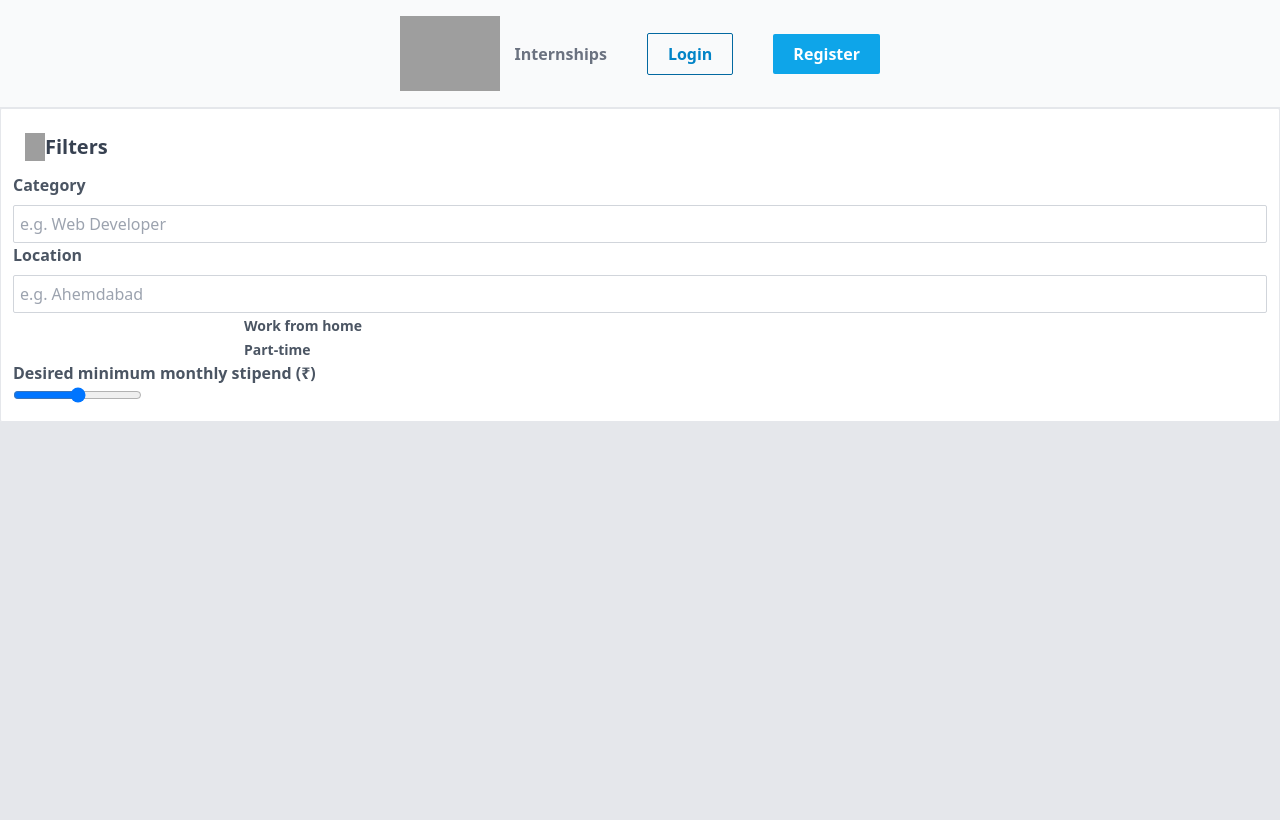
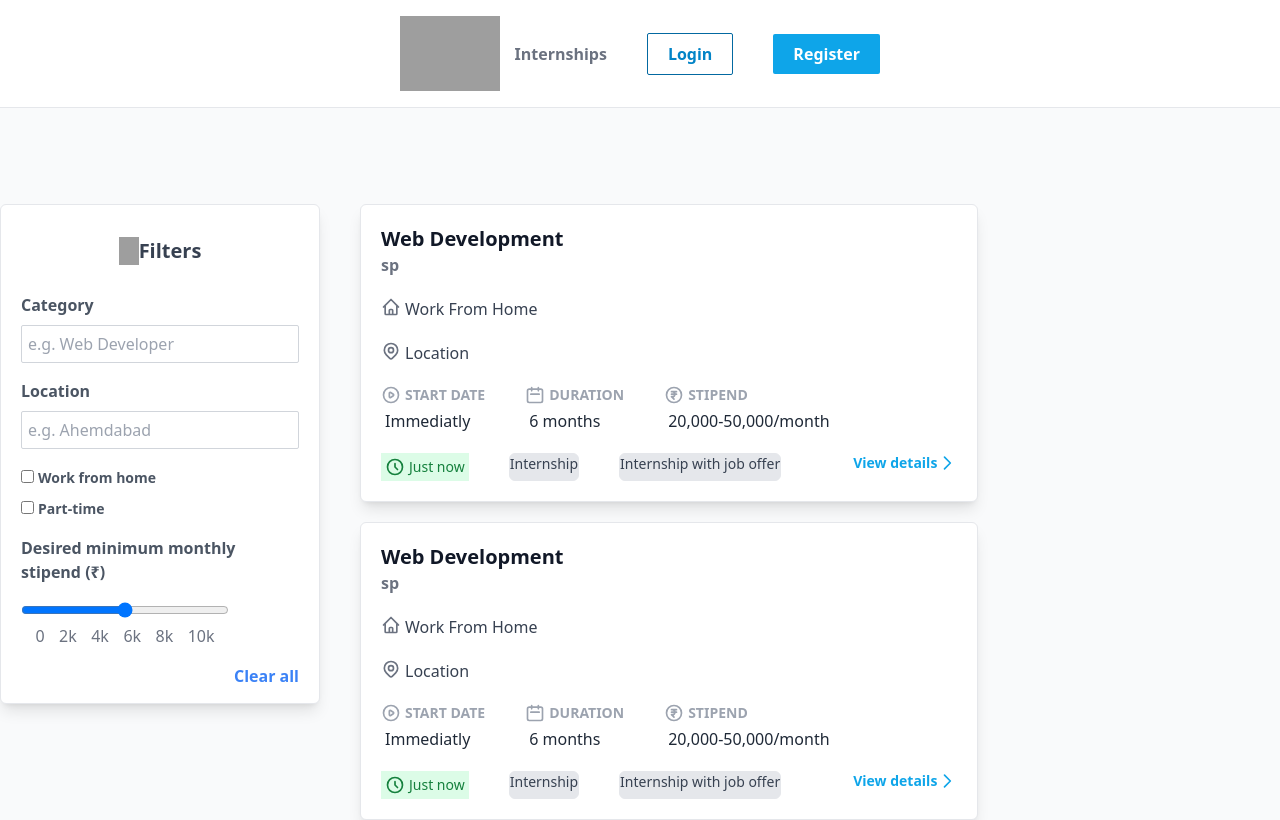
Before and after one commit to vidhi000/I-Shala, a Next.js app: page /internships in a window 1280 px wide. Shown: the top 820 px of the page. Built offline with nearby package versions, Linux system fonts and the light colour scheme; grey boxes are pictures that could not be loaded.

Commit message:
initial commit

```diff
--- /dev/null
+++ b/components/Internship.js
@@ -0,0 +1,68 @@
+import { CalendarIcon, ChevronRightIcon, ClockIcon, CurrencyRupeeIcon, HomeIcon, LocationMarkerIcon, MapIcon, PlayIcon } from '@heroicons/react/outline'
+
+
+const Internship = () => {
+    return (
+
+        <div className="bg-white p-5 w-full space-y-5 border rounded-md shadow-lg">
+            <div>
+                <p className="text-gray-900 font-semibold text-xl cursor-pointer">Web Development</p>
+                <p className="text-gray-500 font-semibold">sp</p>
+            </div>
+            <div className="flex space-x-1">
+                <HomeIcon className='h-5 w-5 text-gray-500' />
+                <p className='text-gray-700'>Work From Home</p>
+            </div>
+            <div className="flex space-x-1">
+                <LocationMarkerIcon className='h-5 w-5 text-gray-500' />
+                <p className='text-gray-700'>Location</p>
+            </div>
+            <div className="flex space-x-10 text-sm">
+                <div className='space-x-1 space-y-1 '>
+                    <div className='flex text-gray-400 space-x-1'>
+                    <PlayIcon className='h-5 w-5 ' />
+                    <p className='font-semibold text-sm'>START DATE</p>
+                    </div>
+                    <p className='text-gray-800 text-base'>Immediatly</p>
+                </div>
+                <div className='space-x-1 space-y-1'>
+                    <div className='flex text-gray-400 space-x-1'>
+                    <CalendarIcon className='h-5 w-5' />
+                    <p className='font-semibold text-sm'>DURATION</p>
+                    </div>
+                    <p className='text-gray-800 text-base'>6 months</p>
+                </div>
+                <div className='space-x-1 space-y-1'>
+                    <div className='flex text-gray-400 space-x-1'>
+                    <CurrencyRupeeIcon className='h-5 w-5 ' />
+                    <p className='font-semibold text-sm'>STIPEND</p>
+                    </div>
+                    <p className='text-gray-800 text-base'>20,000-50,000/month</p>
+
+                </div>
+            </div>
+
+            <div className='flex space-x-10 text-sm'>
+                <div className='bg-green-100 flex space-x-1 p-1'>
+                <ClockIcon className='h-5 w-5 text-green-700' />
+                <p className='text-green-700'>Just now</p>
+                </div>
+                <p className='bg-gray-200 border rounded-md text-gray-700'>Internship</p>
+                <p className='bg-gray-200 border rounded-md text-gray-700'>Internship with job offer</p>
+                 <div className='flex text-sky-500 hover:text-sky-600 cursor-pointer'>
+                   <p className='font-semibold text-right ml-8'>View details</p>
+                   <ChevronRightIcon className='h-5 w-5 '/>
+                 </div>
+
+            </div>
+
+
+
+
+        </div>
+
+
+    );
+}
+
+export default Internship
--- a/components/Navbar.js
+++ b/components/Navbar.js
@@ -3,7 +3,7 @@ import Link from "next/link";
 
 const Navbar = () => {
    return (
-      <div className="border-b-[1px] p-4 shadow-md bg-gray-50 z-50">
+      <div className="border-b-[1px] p-4 shadow-md bg-white z-50">
       <nav className="flex mx-96 ">
          <div>
             <Link href='/' >
--- a/pages/_app.js
+++ b/pages/_app.js
@@ -2,13 +2,13 @@
 import Navbar from '../components/Navbar'
 import Footer from '../components/Footer'
 import '../styles/globals.css'
+import Head from 'next/head'
 
 function MyApp({ Component, pageProps }) {
   return (<>
-  <title>
-    {/* <img src="https://internshala.com/static/images/common/new_internshala_logo.svg " /> */}
-    I-Shala
-  </title>
+      <Head>
+        <link rel="shortcut icon" href='https://www.logoheroes.net/uploads/logo/2017/07/rocket-logo-exploration.jpg' />
+      </Head>
     <Navbar />
     <Component {...pageProps} />
     <Footer />
--- a/pages/auth.js
+++ b/pages/auth.js
@@ -36,7 +36,7 @@ const Auth = () => {
                 {
                     loginSignup ?
 
-                    <div className="border rounded-sm max-w-sm space-y-5 p-10 shadow-xl text-gray-600">
+                    <div className="border rounded-sm min-w-[400px] max-w-sm space-y-5 p-10 shadow-xl text-gray-600 bg-gray-50">
                     <div className="flex space-x-2 border rounded-sm max-w-full items-center justify-center bg-white">
                         <img src="https://internshala.com/static/images/login/google_logo.png " />
                         <p className="font-semibold justify-center items-center cursor-pointer p-2">Sign Up With Google</p>
@@ -47,25 +47,25 @@ const Auth = () => {
                     </div>
                     <div className="space-y-1">
                         <label className="block font-semibold ">Email</label>
-                        <input type='email' placeholder="vidhi@example.com" className="p-[6px] border rounded-sm border-gray-300 hover:border-sky-500  w-full" />
+                        <input type='email' placeholder="vidhi@example.com"  className="outline-none p-[6px] border rounded-sm border-gray-300 hover:border-sky-500  w-full" />
                     </div>
                     <div className="space-y-1">
                         <label className="block font-semibold">Password</label>
-                        <input type='password' placeholder="must be atleast 6 characters" className="p-[6px] border rounded-sm border-gray-300 hover:border-sky-500  w-full" />
+                        <input type='password' placeholder="must be atleast 6 characters" className="outline-none p-[6px] border rounded-sm border-gray-300 hover:border-sky-500  w-full" />
                     </div>
                     <div className="grid w-fit grid-cols-2 gap-10">
                         <div className="flex flex-col space-y-1">
                             <label className="block font-semibold ">First Name</label>
-                            <input type='first name' placeholder="Vidhi" className="border inline rounded-sm border-gray-300 hover:border-sky-500 p-[6px]" />
+                            <input type='first name' placeholder="Vidhi" className="outline-none border inline rounded-sm border-gray-300 hover:border-sky-500 p-[6px]" />
                         </div>
                         <div className="flex flex-col space-y-1">
                             <label className="block font-semibold">Last Name</label>
-                            <input type='first name' placeholder="Rana" className="border inline rounded-sm border-gray-300 hover:border-sky-500 p-[6px]" />
+                            <input type='first name' placeholder="Rana" className="outline-none border inline rounded-sm border-gray-300 hover:border-sky-500 p-[6px]" />
                         </div>
                     </div>
                     <div className="justify-center space-y-5">
                         <p className="text-sm justify-center">By signing up, you agree to our <span className="text-sky-500 font-semibold text-sm cursor-pointer hover:text-sky-600">Terms and Conditions.</span></p>
-                        <button className="bg-sky-500 text-xl font-semibold text-white border rounded-sm  cursor-pointer w-full p-2 hover:bg-sky-600">Sign up</button>
+                        <button className="bg-sky-500 text-xl font-semibold text-white border rounded-sm  cursor-pointer w-full p-2 hover:bg-sky-600 shadow-lg">Sign up</button>
                     </div>
                     <div className="flex justify-center">
                         <p>Already registered?<span className="p-2 font-semibold text-sky-500 cursor-pointer hover:text-sky-600" onClick={()=>setLoginSignup(false)}>Login</span></p>
@@ -74,10 +74,10 @@ const Auth = () => {
 
                     :
 
-                    <div className="border rounded-sm max-w-sm space-y-5 p-10  text-gray-600 shadow-xl">
+                    <div className="border min-w-[400px] rounded-sm max-w-sm space-y-5 p-10  text-gray-600 shadow-xl bg-gray-50">
                         <div className="flex space-x-2 border rounded-sm max-w-full items-center justify-center bg-white">
                             <img src="https://internshala.com/static/images/login/google_logo.png " />
-                            <p className="font-semibold justify-center items-center cursor-pointer p-2">Sign Up With Google</p>
+                            <p className="font-semibold justify-center items-center cursor-pointer p-2 bg-white">Sign Up With Google</p>
                         </div>
                         <div className='relative flex justify-center flex-col items-center'>
                             <p className='bg-slate-100 p-1 rounded-lg w-fit text-xs z-10 tracking-wider px-3'>OR</p>
@@ -85,15 +85,15 @@ const Auth = () => {
                         </div>
                         <div className="space-y-1">
                             <label className="block font-semibold ">Email</label>
-                            <input type='email' placeholder="vidhi@example.com" className="p-[6px] border rounded-sm border-gray-300 hover:border-sky-500  w-full" />
+                            <input type='email' placeholder="vidhi@example.com" className="outline-none p-[6px] border rounded-sm border-gray-300 hover:border-sky-500 w-full" />
                         </div>
                         <div className="space-y-1">
                             <label className="block font-semibold">Password</label>
-                            <input type='password' placeholder="must be atleast 6 characters" className="p-[6px] border rounded-sm border-gray-300 hover:border-sky-500  w-full" />
+                            <input type='password' placeholder="must be atleast 6 characters" className="outline-none p-[6px] border rounded-sm border-gray-300 hover:border-sky-500 w-full " />
                         </div>
                         <p className="text-sm font-semibold cursor-pointer text-sky-500 hover:text-sky-600">Forgot password?</p>
 
-                        <button className="bg-sky-500 text-xl font-semibold text-white border rounded-sm  cursor-pointer w-full p-2 hover:bg-sky-600">Login</button>
+                        <button className="bg-sky-500 text-xl font-semibold text-white border rounded-sm  cursor-pointer w-full p-2 hover:bg-sky-600 shadow-lg">Login</button>
                         <p>New to Internshala?<span className="p-2 font-semibold text-sky-500 hover:text-sky-600 cursor-pointer" onClick={()=>setLoginSignup(true)}>Register</span></p>
 
                     </div>
--- a/pages/internships.js
+++ b/pages/internships.js
@@ -1,12 +1,17 @@
 // import {funnel} from  '@heroicons/react'
-const internships = () =>{
-    return(
-     <div className="bg-gray-200 min-h-screen">
+
+import Internship from "../components/Internship";
+const data = Array(10).fill(1)
+const internships = () => {
+
+    return (
+        <div className="bg-gray-50 min-h-screen ">
             {/* left */}
-        <div className="bg-white border rounded-sm flex flex-col p-3">
-            <div className="flex p-3">
+            <div className="max-w-screen-xl mx-auto pt-24 flex">
+                <div className="bg-white border rounded-md flex flex-col max-w-xs p-5 space-y-4 max-h-[500px] shadow-lg">
+                    <div className="flex p-3 justify-center">
                         <img src="https://cdn2.iconfinder.com/data/icons/e-commerce-line-8-1/1024/filter8-256.png"
-             className="textsk" height={10} width={20}/>
+                            className="textsk" height={10} width={20} />
                         <p className="font-semibold text-xl text-gray-700">Filters</p>
                     </div>
                     <div className="space-y-2">
@@ -18,22 +23,40 @@ const internships = () =>{
                         <label className="text-gray-600 font-semibold">Location</label>
                         <input type='Location' placeholder="e.g. Ahemdabad" className="p-[6px] border rounded-sm border-gray-300 hover:border-sky-500  w-full" />
                     </div>
-            <div>
-                <input className=""/>
-                <label className="text-gray-600 text-sm font-semibold">Work from home</label>
+                    <div className="space-y-1">
+                        <div className="space-x-1">
+                            <input type='checkbox' />
+                            <label className="text-gray-600 text-sm font-semibold">Work from home</label><br />
                         </div>
-
-            <div>
-                <input className=""/>
+                        <div className="space-x-1">
+                            <input type='checkbox' className="mt-2" />
                             <label className="text-gray-600 text-sm font-semibold">Part-time</label>
+                        </div>
                     </div>
 
                     <p className="text-gray-600 font-semibold">Desired minimum monthly stipend (₹)</p>
-            <div>
-                <input type='range' />
+                    <div className="w-52">
+                        <input type='range' className="w-52" />
+                        <div className="flex justify-evenly text-gray-500">
+                            <span>0</span>
+                            <span>2k</span>
+                            <span>4k</span>
+                            <span>6k</span>
+                            <span>8k</span>
+                            <span>10k</span>
+                        </div>
+                    </div>
+                    <p className="text-blue-500 font-semibold text-right cursor-pointer">Clear all</p>
+                </div>
+                <section className="ml-10 space-y-5">
+                    {
+                        data.map((i)=>(
+                            <Internship />
+                        ))
+                    }
+                </section>
             </div>
 
-        </div>
         </div>
 
 
```
Also changed, not shown: public/PV.png (added). Lines whose indentation alone changed are shown as unchanged.
